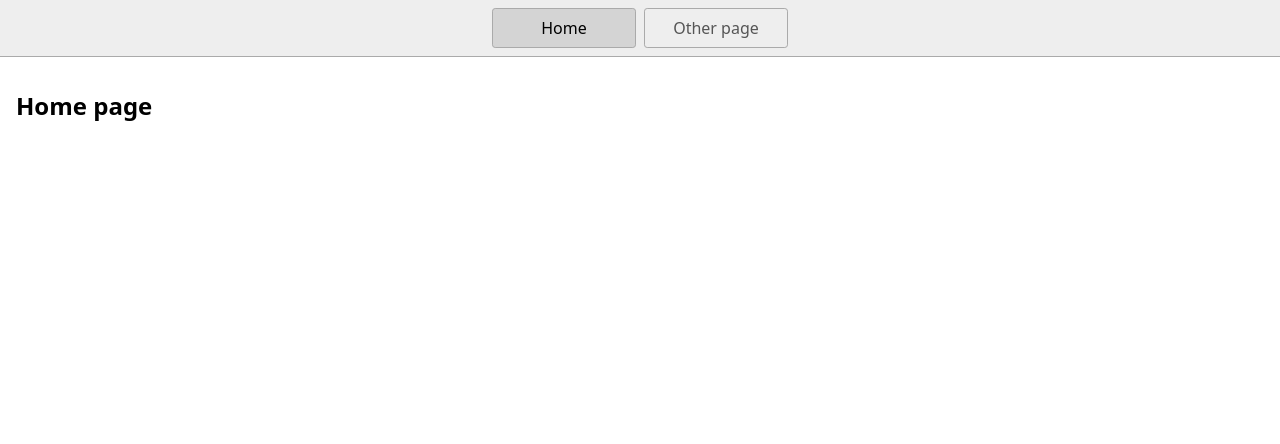
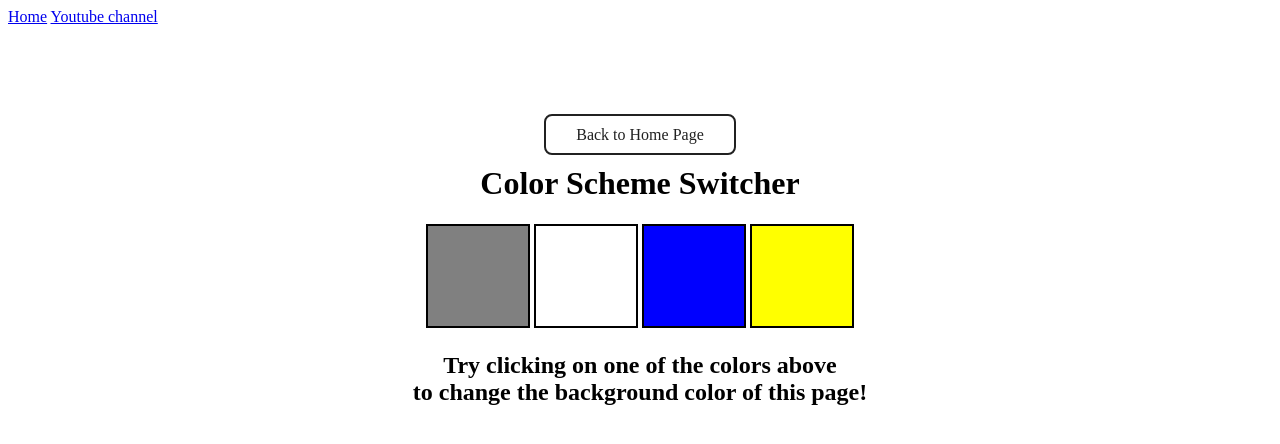
Before and after one commit to shakir125/color-changer, a plain HTML site: page index.html in a window 1280 px wide. Drawn offline with Linux system fonts and the light colour scheme.

Commit message:
color files

```diff
--- a/index.html
+++ b/index.html
@@ -1,23 +1,43 @@
 <!DOCTYPE html>
 <html lang="en">
   <head>
-    <title>Home</title>
     <meta charset="UTF-8" />
-    <meta name="viewport" content="width=device-width" />
-    <!--
-      Need a visual blank slate?
-      Remove all code in `styles.css`!
-    -->
-    <link rel="stylesheet" href="styles.css" />
-    <script type="module" src="script.js"></script>
+    <meta name="viewport" content="width=device-width, initial-scale=1.0" />
+    <meta http-equiv="X-UA-Compatible" content="ie=edge" />
+    <link rel="stylesheet" href="style.css" />
+    <link rel="stylesheet" href="../styles.css" />
+    <title>JavaScript Background Color Switcher</title>
   </head>
   <body>
     <nav>
       <a href="/" aria-current="page">Home</a>
-      <a href="/page2.html">Other page</a>
+      <a target="_blank" href="https://www.youtube.com/@chaiaurcode"
+        >Youtube channel</a
+      >
     </nav>
-    <main>
-      <h1>Home page</h1>
-    </main>
+    <div class="canvas">
+     <a
+        style="
+          background-color: #fff;
+          padding: 10px 30px;
+          border-radius: 8px;
+          color: #212121;
+          text-decoration: none;
+          border: 2px solid #212121;
+        "
+        href="../index.html"
+        >Back to Home Page</a
+      >
+      <h1>Color Scheme Switcher</h1>
+      <span class="button" id="grey"></span>
+      <span class="button" id="white"></span>
+      <span class="button" id="blue"></span>
+      <span class="button" id="yellow"></span>
+      <h2>
+        Try clicking on one of the colors above
+        <span>to change the background color of this page!</span>
+      </h2>
+    </div>
+    <script src="chaiaurcode.js"></script>
   </body>
 </html>
--- a/script.js
+++ /dev/null
@@ -1 +0,0 @@
-console.log('Hello!');
--- a/styles.css
+++ b/styles.css
@@ -1,46 +1,33 @@
-* {
-  box-sizing: border-box;
+html {
+  margin: 0;
 }
 
-body {
-  margin: 0;
-  font-family: system-ui, sans-serif;
-  color: black;
-  background-color: white;
+span {
+  display: block;
+}
+.canvas {
+  margin: 100px auto 100px;
+  width: 80%;
+  text-align: center;
 }
 
-nav {
-  display: flex;
-  flex-wrap: wrap;
-  align-items: center;
-  justify-content: center;
-  padding: 0.5rem;
-  gap: 0.5rem;
-  border-bottom: solid 1px #aaa;
-  background-color: #eee;
+.button {
+  width: 100px;
+  height: 100px;
+  border: solid black 2px;
+  display: inline-block;
 }
 
-nav a {
-  display: inline-block;
-  min-width: 9rem;
-  padding: 0.5rem;
-  border-radius: 0.2rem;
-  border: solid 1px #aaa;
-  text-align: center;
-  text-decoration: none;
-  color: #555;
+#grey {
+  background: grey;
 }
 
-nav a[aria-current='page'] {
-  color: #000;
-  background-color: #d4d4d4;
+#white {
+  background: white;
 }
-
-main {
-  padding: 1rem;
+#blue {
+  background: blue;
 }
-
-h1 {
-  font-weight: bold;
-  font-size: 1.5rem;
+#yellow {
+  background: yellow;
 }
```
Also changed, not shown: package.json (deleted, +0 -8 lines), page2.html (deleted, +0 -19 lines), README.md, 1 other file.
